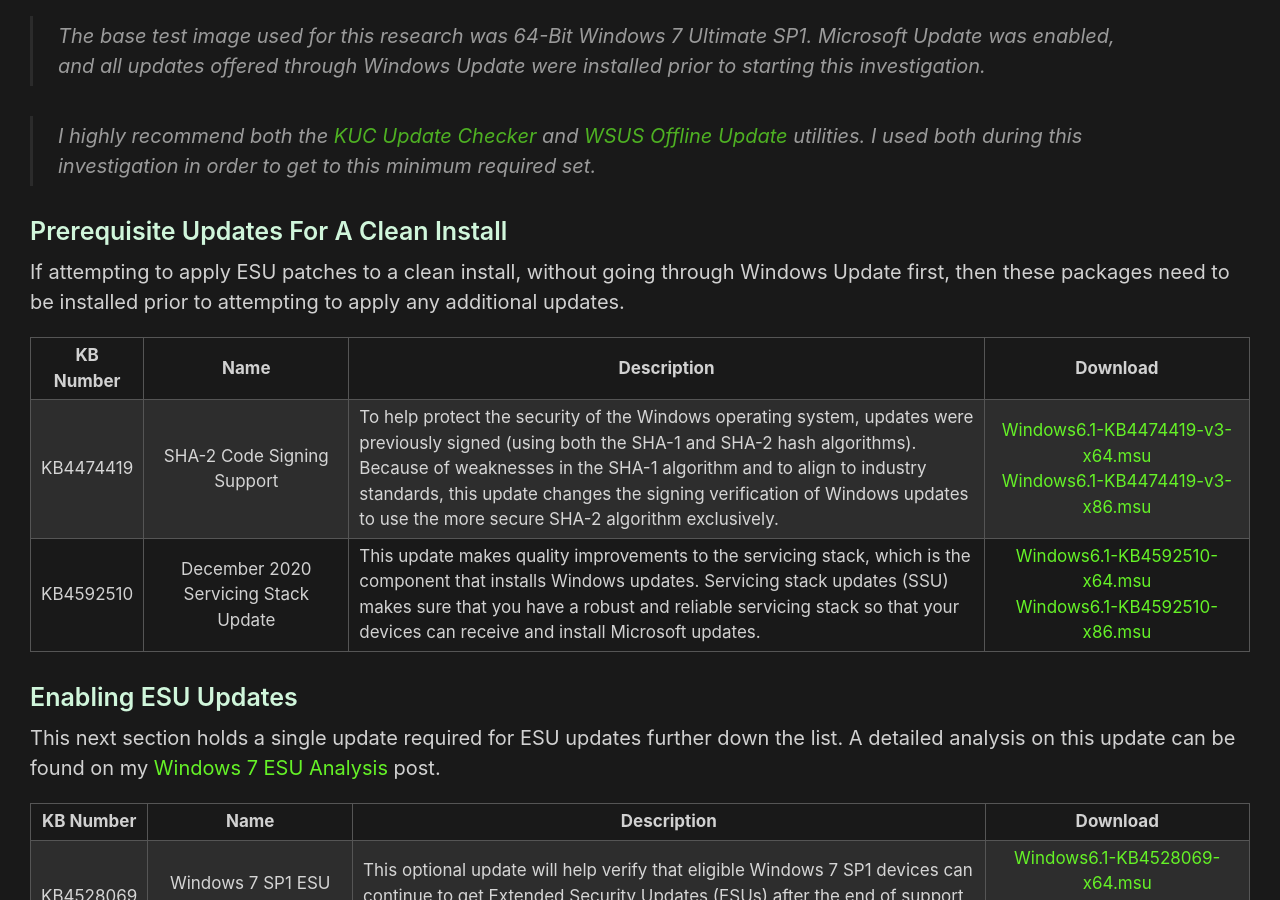
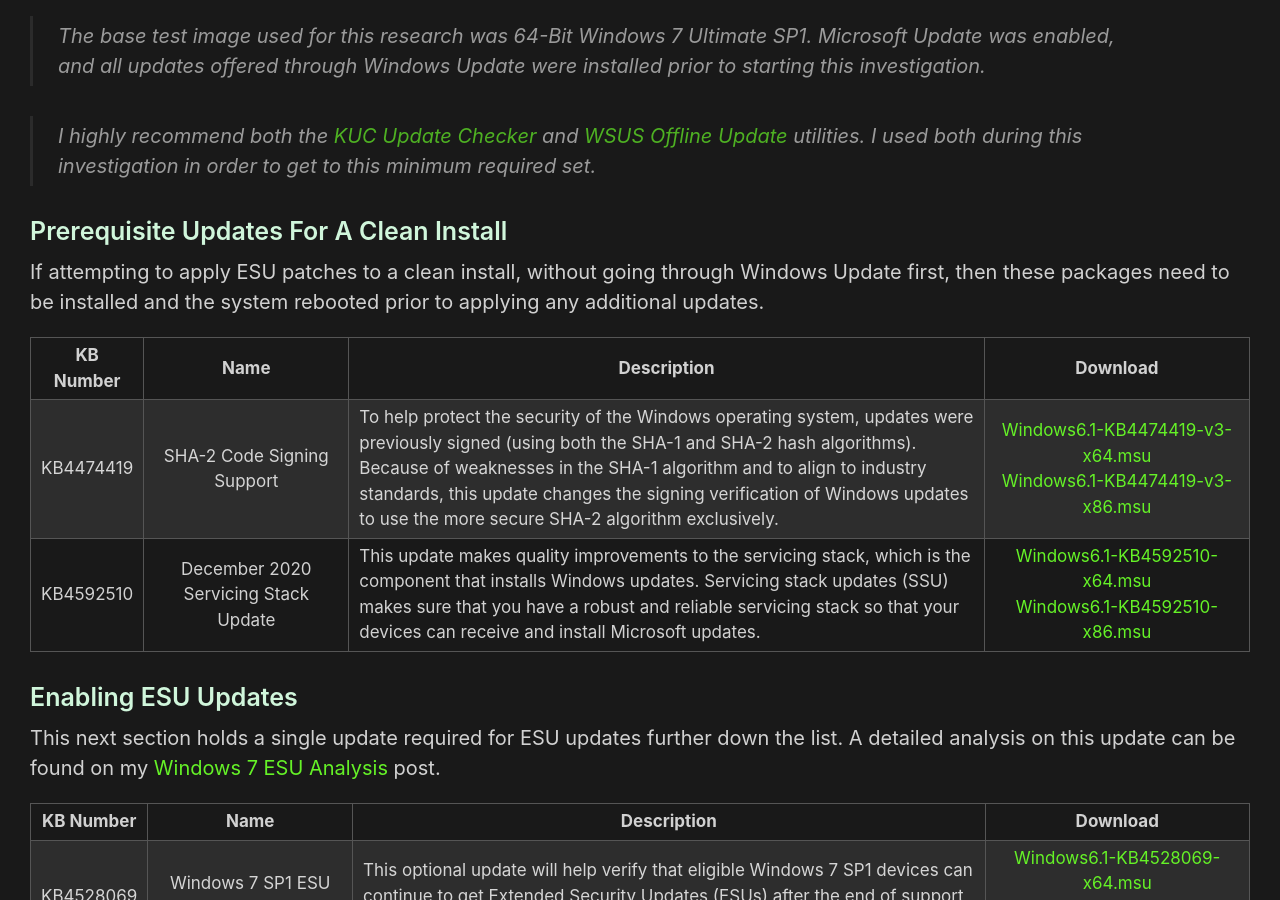
Before and after one commit to HackAndPwn/HackAndPwn.github.io, a Jekyll site: the page built from _posts/2020-05-23-windows-7-esu-patching.md, in a window 1280 px wide and 900 px high, scrolled down 464 px. Built offline with Jekyll 4.4.1, drawn with Linux system fonts in a browser that asks for light colours.

Commit message:
word change

```diff
--- a/_posts/2020-05-23-windows-7-esu-patching.md
+++ b/_posts/2020-05-23-windows-7-esu-patching.md
@@ -13,7 +13,7 @@
 
 ### Prerequisite Updates For A Clean Install
 
-If attempting to apply ESU patches to a clean install, without going through Windows Update first, then these packages need to be installed prior to attempting to apply any additional updates.
+If attempting to apply ESU patches to a clean install, without going through Windows Update first, then these packages need to be installed and the system rebooted prior to applying any additional updates.
 
 <table style="text-align:center"><colgroup><col width="8%" /><col width="17%" /><col width="53%" /><col width="22%" /></colgroup>
 <thead><tr><th style="text-align:center">KB Number</th><th style="text-align:center">Name</th><th style="text-align:center">Description</th><th style="text-align:center">Download</th></tr></thead><tbody>
```
